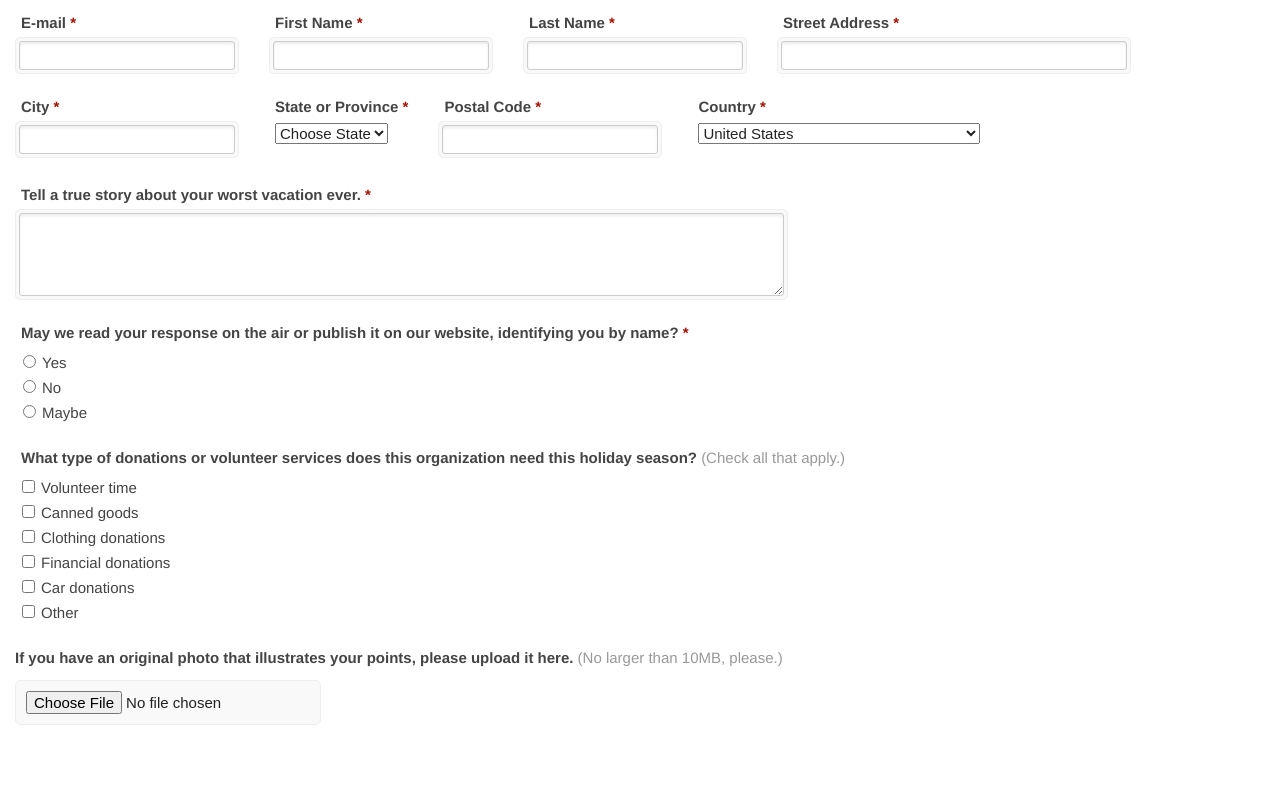
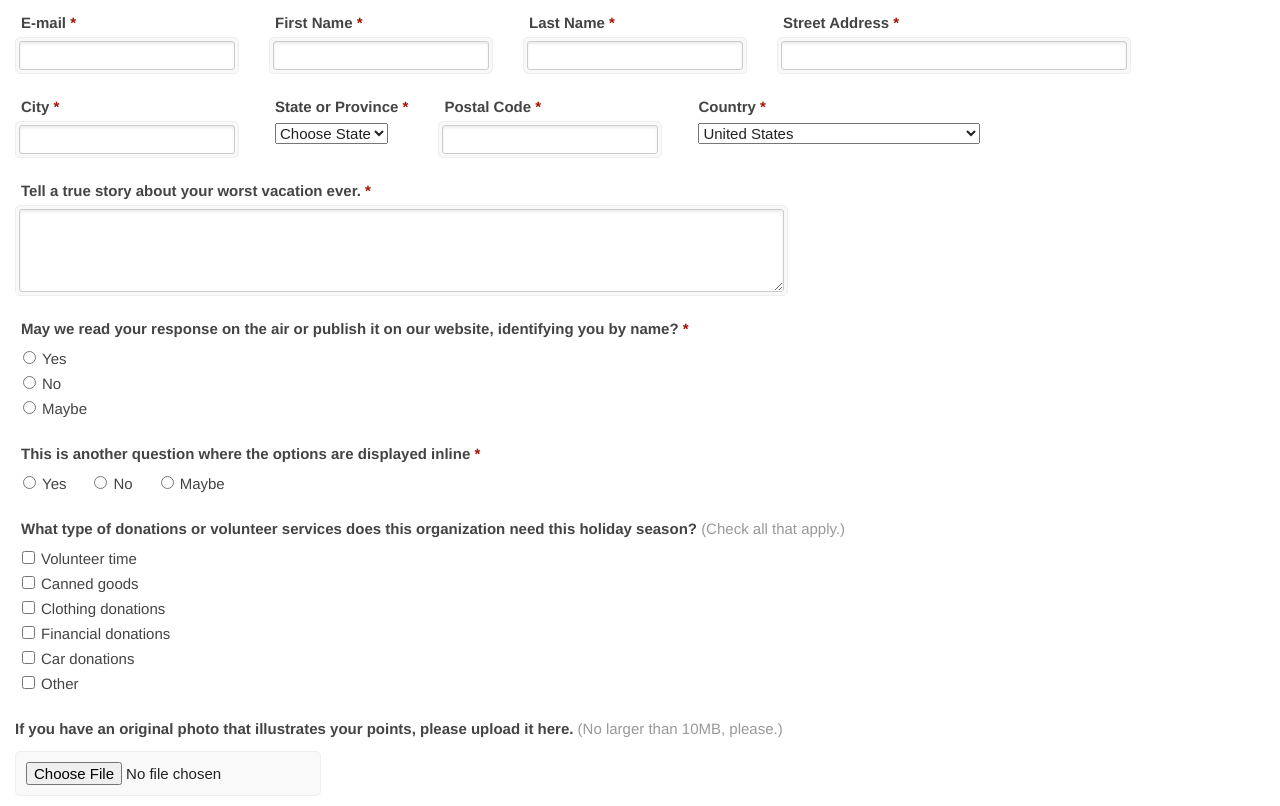
Before and after one commit to publicinsightnetwork/Good-Form, a plain HTML site: page index.html in a window 1280 px wide. Drawn offline with nearby package versions, Linux system fonts and the light colour scheme.

Commit message:
Fixes select height to prevent weird wrapping and adds  inline display option for radio buttons and checkboxes per #2

```diff
--- a/css/main.css
+++ b/css/main.css
@@ -156,7 +156,7 @@ textarea {
 }
 
 .select {
-    height: 68px;
+    height: 64px;
 }
 
 .select select {
@@ -183,6 +183,11 @@ textarea {
 
 .radio .label, .checkboxes .label {
     margin-left: 6px;
+}
+
+.inline li {
+    float: left;
+    margin-right: 20px;
 }
 
 .field-border {
--- a/index.html
+++ b/index.html
@@ -23,30 +23,36 @@
         <![endif]-->
 
         <div class="main-container" style="padding: 0em;">
+
             <div class="field">
                 <label for="email" class="label">E-mail <span class="required">*</span></label>
 			    <div class="field-border"><input type="text" class="input email-input" value="" /></div>
             </div>
+
 
             <div class="field">
                 <label for="first-name" class="label">First Name <span class="required">*</span></label>
 			    <div class="field-border"><input type="text" class="input email-input" value="" /></div>
 			</div>
 
+
 			<div class="field">
                 <label for="last-name" class="label">Last Name <span class="required">*</span></label>
 			    <div class="field-border"><input type="text" class="input email-input" value="" /></div>
 			</div>
+
 
 			<div class="field street-address label">
                 <label for="street-address">Street Address <span class="required">*</span></label>
 			    <div class="field-border"><input type="text" class="input" value="" /></div>
 			</div>
 
+
 			<div class="field">
                 <label for="street-address" class="label">City <span class="required">*</span></label>
 			    <div class="field-border"><input type="text" class="input" value="" /></div>
 			</div>
+
 
 			<div class="field select">
                 <label for="street-address" class="label">State or Province <span class="required">*</span></label>
@@ -58,10 +64,12 @@
 				</select>
             </div>
 
+
 			<div class="field">
                 <label for="street-address" class="label">Postal Code <span class="required">*</span></label>
 			    <div class="field-border"><input type="text" class="input" value="" /></div>
 			</div>
+
 
 			<div class="field select">
 			    <label for="country" class="label">Country <span class="required">*</span></label>
@@ -357,10 +365,12 @@
                 </select>
 			</div>
 
+
 			<div class="field textarea">
 			    <label for="text-area" class="label">Tell a true story about your worst vacation ever. <span class="required">*</span></label>
                 <div class="field-border"><textarea></textarea></div>
 			</div>
+
 
 			<div class="field radio">
                 <div class="label">May we read your response on the air or publish it on our website, identifying you by name? <span class="required">*</span></div>
@@ -370,6 +380,17 @@
 			        <li><label><input type="radio" value="Maybe" name="radio-1" />Maybe</label></li>
 			    </ul>
 			</div>
+
+
+			<div class="field radio">
+                <div class="label">This is another question where the options are displayed inline <span class="required">*</span></div>
+			    <ul class="radio-buttons inline">
+			        <li><label><input type="radio" value="Yes" name="radio-1" />Yes</label></li>
+			        <li><label><input type="radio" value="No" name="radio-1" />No</label></li>
+			        <li><label><input type="radio" value="Maybe" name="radio-1" />Maybe</label></li>
+			    </ul>
+			</div>
+
 
 			<div class="field checkboxes">
 			    <div class="label">What type of donations or volunteer services does this organization need this holiday season? <span class="directions">(Check all that apply.)</span></div>
@@ -384,6 +405,7 @@
 			    </ul>
 			</div>
 
+
 			<div class="field upload">
 			    <div class="label">If you have an original photo that illustrates your points, please upload it here. <span class="directions">(No larger than 10MB, please.)</span></div>
                 <input type="file">
```
